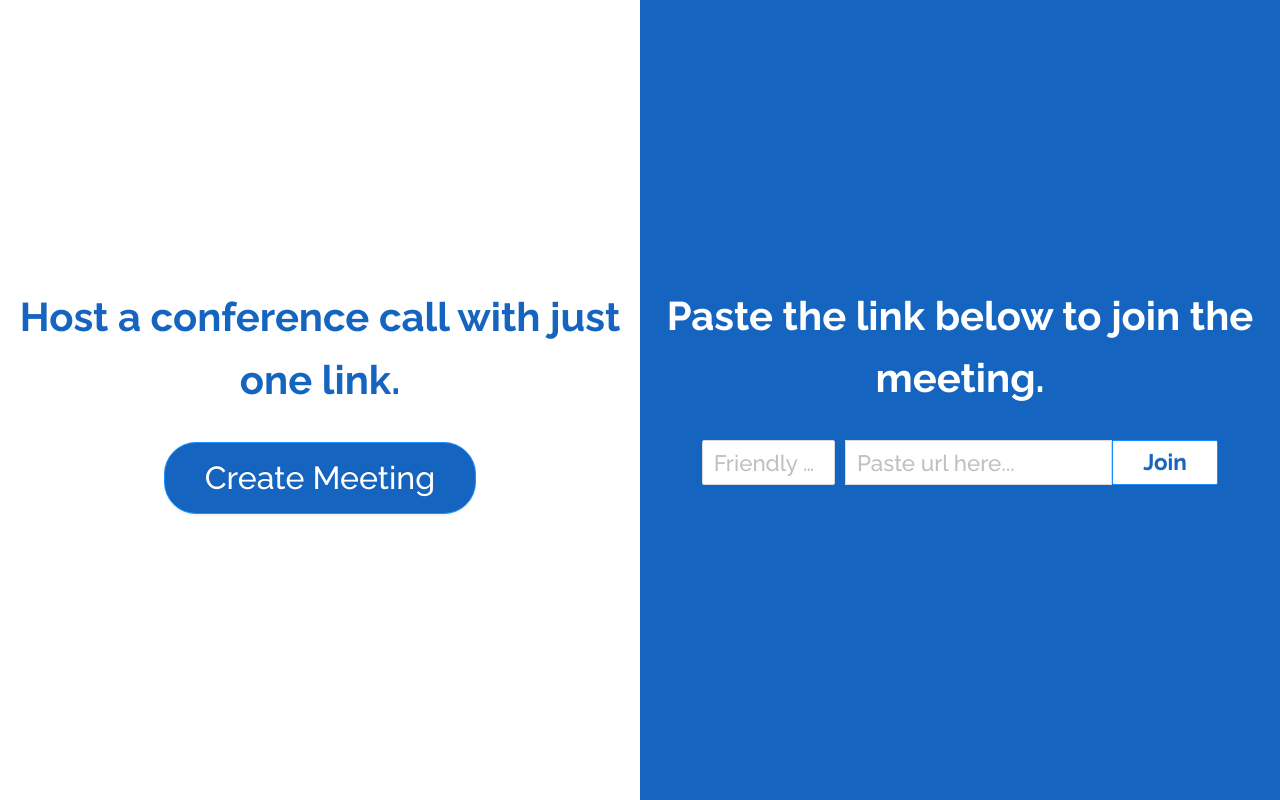
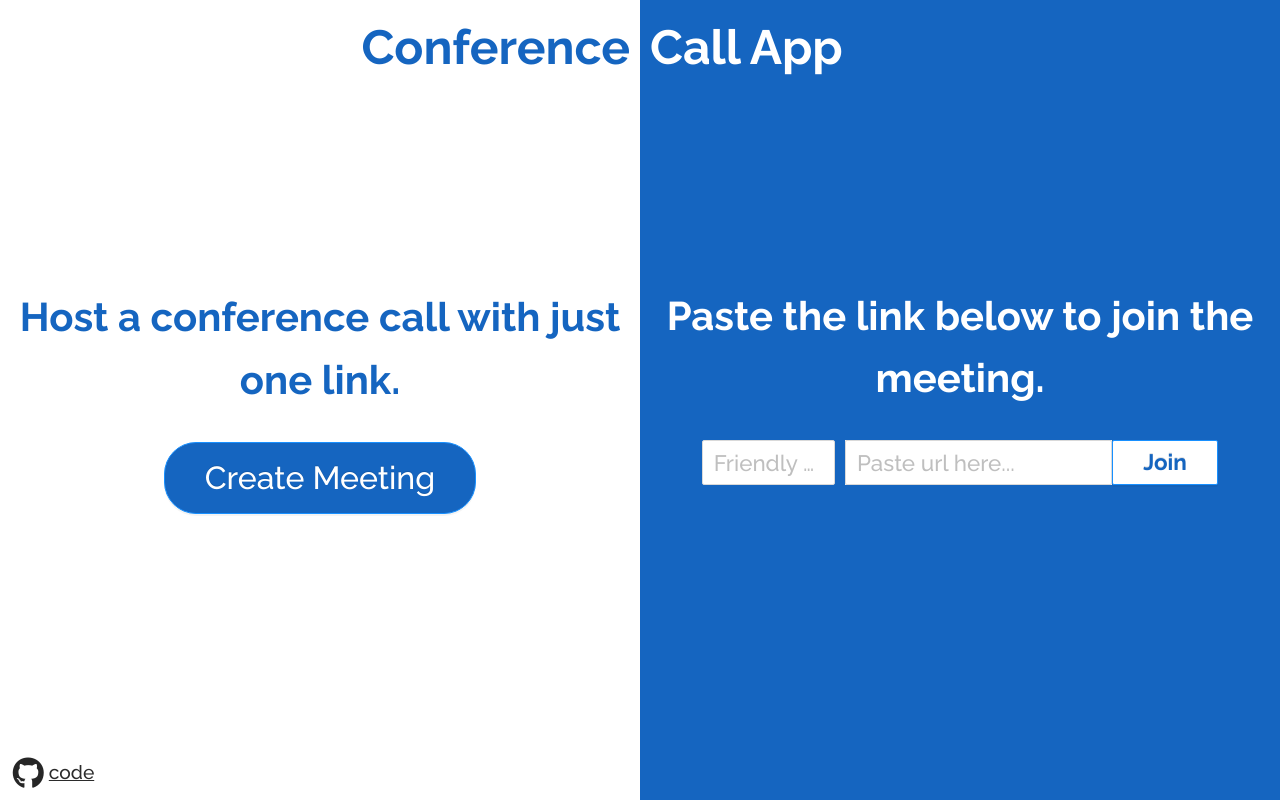
Before and after one commit to abhijith94/video-conferencing-app-using-webrtc, a React (Create React App) app in the folder client/: page / in a window 1280 px wide. Built offline with nearby package versions, Linux system fonts and the light colour scheme.

Commit message:
audio issue fixed, favicon added and some ui changes

```diff
--- a/client/src/components/Chat/Chat.js
+++ b/client/src/components/Chat/Chat.js
@@ -39,10 +39,23 @@ class Chat extends Component {
       if (peerjs && localStream) {
         var call = peerjs.call(peerId, localStream); //call the remote peer
 
-        //when remote peer sends back the stream
+        //when remote peer sends back the stream.
+        //NOTE: this is called twice if both audio & video is set to true in getUserMedia. if-else block handles this issue in call.on('stream') below
         call.on('stream', async (stream) => {
           let peers = [...this.state.peers];
 
+          if (peers.find((peer) => peer.peerId === peerId)) {
+            peers = peers.map((peer) => {
+              if (peer.peerId === peerId) {
+                peer.stream = stream;
+              }
+              return peer;
+            });
+
+            this.setState({
+              peers,
+            });
+          } else {
             peers.push({
               peerId,
               mute: false,
@@ -59,18 +72,29 @@ class Chat extends Component {
               },
               () => this.sendUsernameToPeers()
             );
+          }
         });
       }
     });
 
     this.socket.on('peer-disconnected', ({ peerId }) => {
       let peers = [...this.state.peers];
+
+      let peerToBeRemoved = peers.find((peer) => peer.peerId === peerId);
+
       peers = peers.filter((peer) => peer.peerId !== peerId);
 
-      this.setState({
+      this.setState(
+        {
           peers,
           chatContainerStyle: this.generateChatContainerStyles(peers.length),
-      });
+        },
+        () => {
+          if (peerToBeRemoved) {
+            message.info(`${peerToBeRemoved.name} left`);
+          }
+        }
+      );
     });
 
     this.socket.on('peer-mute', ({ peerId, muteState }) => {
@@ -96,7 +120,9 @@ class Chat extends Component {
       });
 
       if (changed) {
-        this.setState({ peers });
+        this.setState({ peers }, () => {
+          message.info(`${username} joined`);
+        });
       }
     });
   }
@@ -292,7 +318,7 @@ class Chat extends Component {
       try {
         let stream = await navigator.mediaDevices.getUserMedia({
           video: true,
-          //audio: true,
+          audio: true,
         });
 
         const peerjs = new Peer();
@@ -313,6 +339,18 @@ class Chat extends Component {
             call.on('stream', (stream) => {
               let peers = [...this.state.peers];
 
+              if (peers.find((peer) => peer.peerId === call.peer)) {
+                peers = peers.map((peer) => {
+                  if (peer.peerId === call.peer) {
+                    peer.stream = stream;
+                  }
+                  return peer;
+                });
+
+                this.setState({
+                  peers,
+                });
+              } else {
                 peers.push({
                   peerId: call.peer,
                   mute: false,
@@ -329,6 +367,7 @@ class Chat extends Component {
                   },
                   () => this.sendUsernameToPeers()
                 );
+              }
             });
           });
 
@@ -366,7 +405,7 @@ class Chat extends Component {
             username,
           });
         }
-      }, 3000),
+      }, 2000),
     });
   };
 
--- a/client/src/components/Home/Home.js
+++ b/client/src/components/Home/Home.js
@@ -60,6 +60,7 @@ class Home extends Component {
     return (
       <Row className="home">
         <Col span={12} className="create-video-chat">
+          <div className="header-left">Conference</div>
           <Row align="middle" className="create-meeting-container">
             <Col span={24} style={{ textAlign: 'center' }}>
               <div className="title">
@@ -98,6 +99,7 @@ class Home extends Component {
           </Row>
         </Col>
         <Col span={12} className="start-video-chat">
+          <div className="header-right">Call App</div>
           <Row align="middle" className="join-meeting-container">
             <Col span={24} style={{ textAlign: 'center' }}>
               <div className="title">
@@ -134,6 +136,15 @@ class Home extends Component {
             </Col>
           </Row>
         </Col>
+        <div className="footer">
+          <i className="fab fa-github"></i>
+          <a
+            href="https://github.com/abhijith94/video-conferencing-app-using-webrtc"
+            target="_blank"
+          >
+            code
+          </a>
+        </div>
       </Row>
     );
   }
--- a/client/src/components/Home/Home.scss
+++ b/client/src/components/Home/Home.scss
@@ -1,8 +1,20 @@
 .home {
   height: 100vh;
+  position: relative;
 
   .create-video-chat {
     height: 100%;
+    position: relative;
+
+    .header-left {
+      position: absolute;
+      top: 10px;
+      right: 10px;
+      font-size: 3rem;
+      color: #1565c0;
+      z-index: 10001;
+      font-weight: bold;
+    }
 
     .create-meeting-container {
       height: 100%;
@@ -75,6 +87,17 @@
   .start-video-chat {
     background-color: #1565c0;
     height: 100%;
+    position: relative;
+
+    .header-right {
+      position: absolute;
+      top: 10px;
+      left: 10px;
+      font-size: 3rem;
+      color: white;
+      z-index: 10001;
+      font-weight: bold;
+    }
 
     .join-meeting-container {
       height: 100%;
@@ -124,4 +147,23 @@
       }
     }
   }
+
+  .footer {
+    position: absolute;
+    padding: 10px 0;
+    bottom: 0;
+    left: 1%;
+
+    i {
+      font-size: 2rem;
+      margin-right: 5px;
+    }
+
+    a {
+      color: rgb(43, 43, 43);
+      font-size: 1.2rem;
+      vertical-align: text-bottom;
+      text-decoration: underline;
+    }
+  }
 }
```
Also changed, not shown: 1 other file (tests, documents, lock files or other folders). Lines whose indentation alone changed are shown as unchanged.
